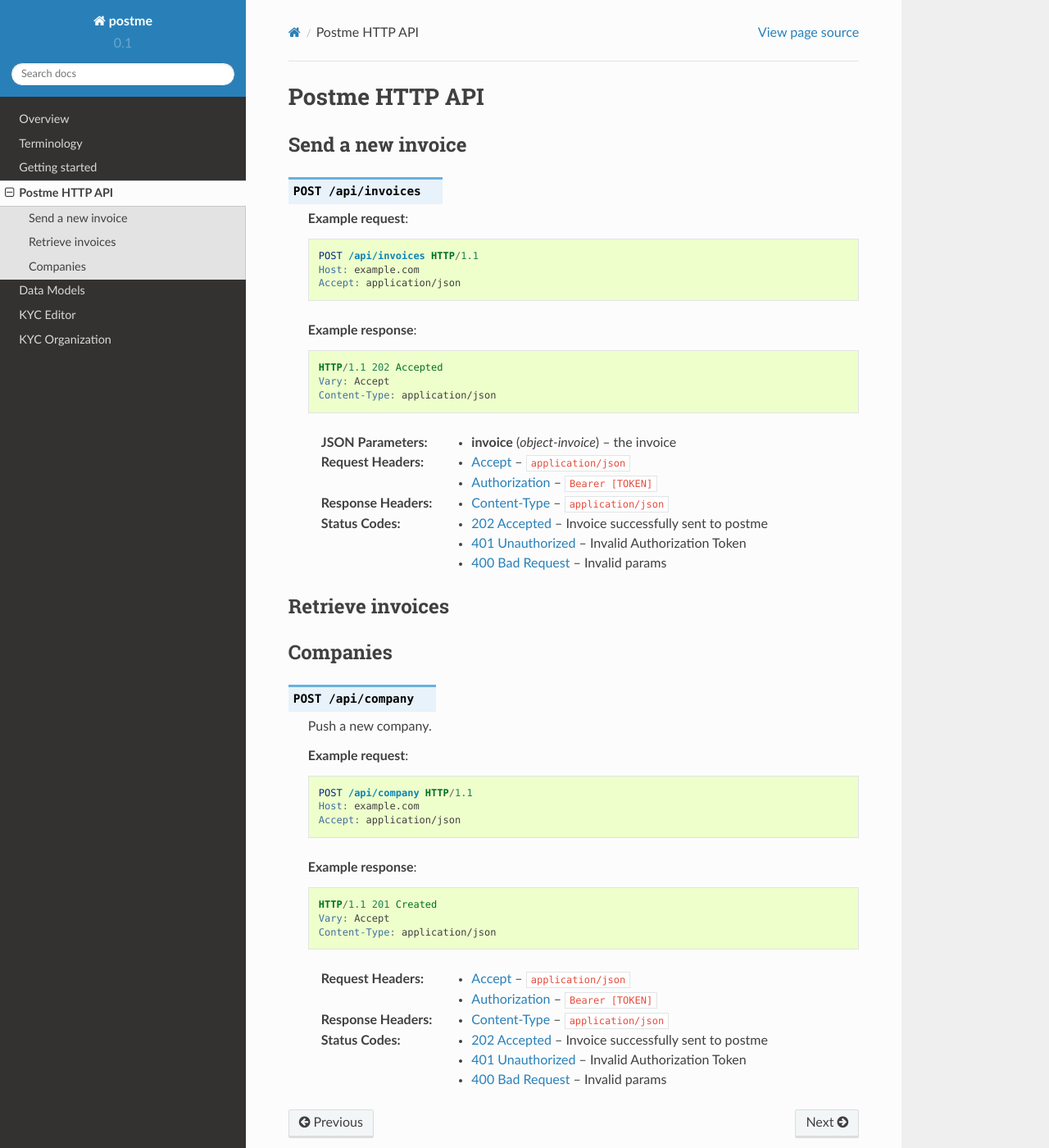
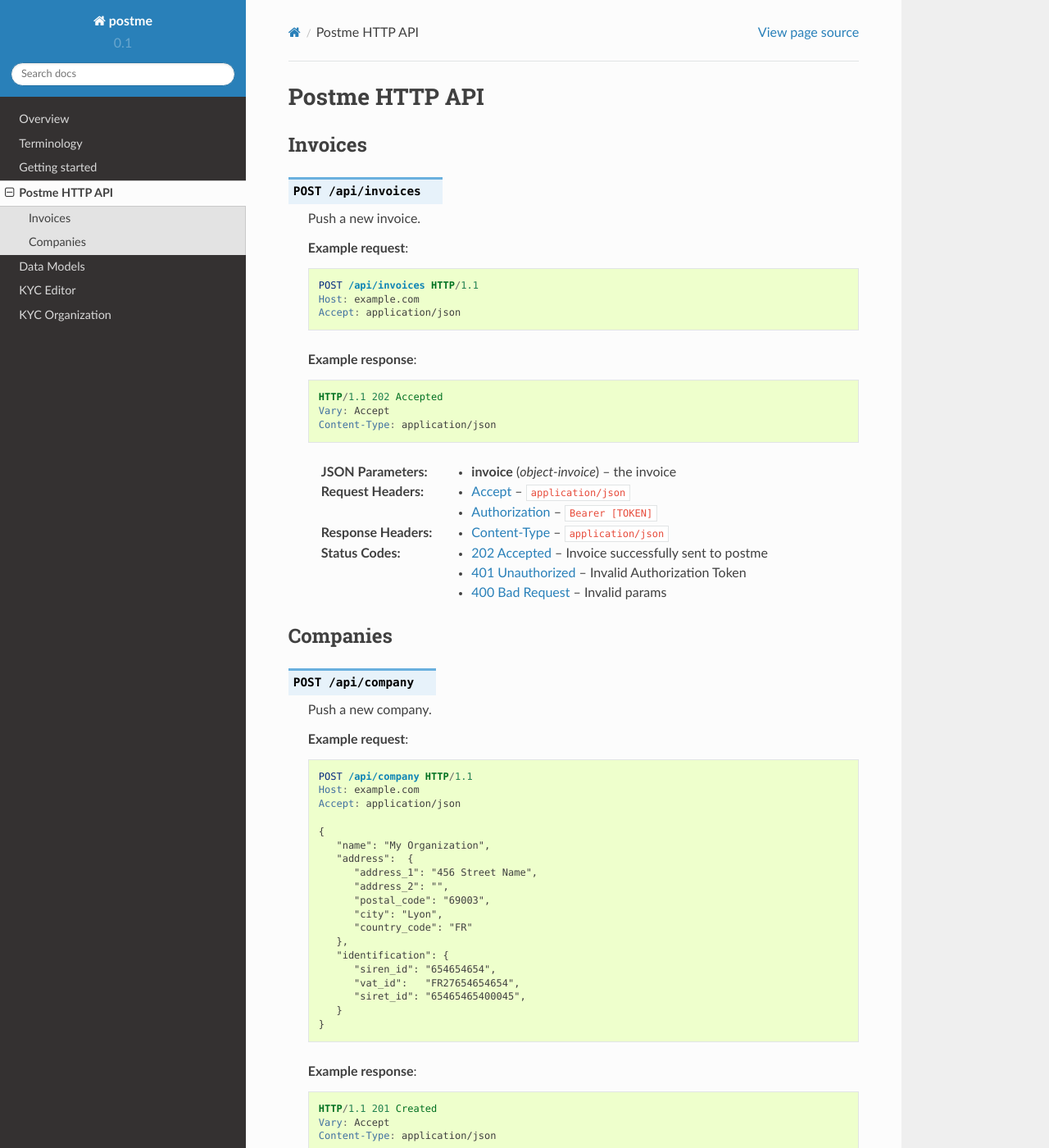
Before and after one commit to birdydigital/postme-docs, a Sphinx documentation site: the page built from docs/postme-http-api.rst, in a window 1280 px wide and 1400 px high. Shown: the whole window at 82% size. Built offline with Sphinx 7.4.7 and the Read the Docs theme 2.0.0, drawn with Linux system fonts in a browser that asks for light colours; pages that are not in the unit, such as notebooks, are missing from menus.

Commit message:
update company api

```diff
--- a/docs/postme-http-api.rst
+++ b/docs/postme-http-api.rst
@@ -3,10 +3,12 @@
 Postme HTTP API
 ===============
 
-Send a new invoice
-------------------
+Invoices
+--------
 
 .. http:post:: /api/invoices
+
+   Push a new invoice.
 
    **Example request**:
 
@@ -32,10 +34,6 @@
    :statuscode 401: Invalid Authorization Token
    :statuscode 400: Invalid params
 
-
-Retrieve invoices
------------------
-
 Companies
 ---------
 
@@ -51,6 +49,22 @@
       Host: example.com
       Accept: application/json
 
+      {
+         "name": "My Organization",
+         "address":  {
+            "address_1": "456 Street Name",
+            "address_2": "",
+            "postal_code": "69003",
+            "city": "Lyon",
+            "country_code": "FR"
+         },
+         "identification": {
+            "siren_id": "654654654",
+            "vat_id":   "FR27654654654",
+            "siret_id": "65465465400045",
+         }
+      }
+
    **Example response**:
 
    .. sourcecode:: http
```
